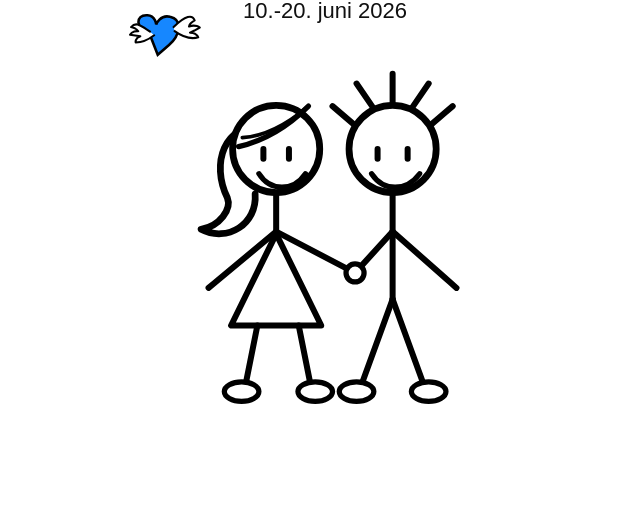
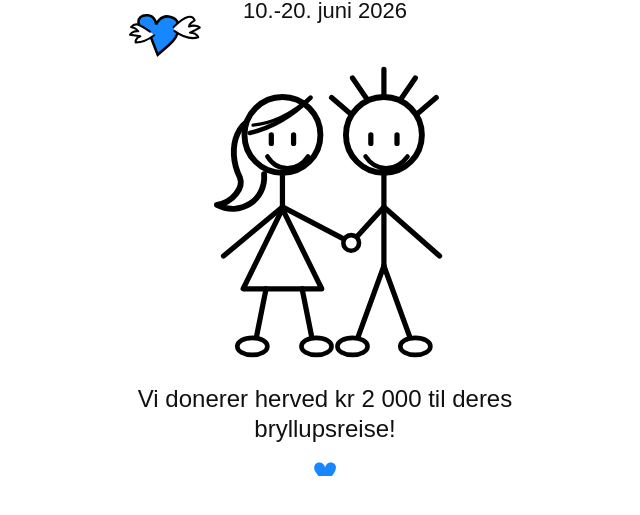
Before and after one commit to henrikbohlerholst/henrikbohlerholst.github.io, a plain HTML site: page index.html in a window 1280 px wide. Shown: the part 227-742 px from the top of the page, without its empty margins (315-955 px from the left). Drawn offline with Linux system fonts and the light colour scheme.

Commit message:
Modify image wrap height and add donation text
Adjusted height of image wrap and added donation text and bottom heart elements.

```diff
--- a/index.html
+++ b/index.html
@@ -50,7 +50,7 @@
 
     .image-wrap {
       position: relative;
-      height: 70%;
+      height: 61%;
       margin-top: 16px;
     }
 
@@ -65,6 +65,21 @@
     .couple {
       width: 100%;
       height: 100%;
+    }
+
+    .donation-text {
+      margin-top: 4px;
+      font-size: clamp(17px, 4.4vw, 24px);
+      line-height: 1.25;
+      color: #111;
+      font-weight: 400;
+    }
+
+    .bottom-heart {
+      margin-top: 6px;
+      font-size: clamp(28px, 8vw, 44px);
+      color: #1687ff;
+      line-height: 1;
     }
 
     svg {
@@ -155,6 +170,12 @@
         <ellipse cx="348" cy="468" rx="23" ry="13" fill="white" stroke="#000" stroke-width="7" />
       </svg>
     </div>
+
+    <div class="donation-text">
+      Vi donerer herved kr 2&nbsp;000 til deres bryllupsreise!
+    </div>
+
+    <div class="bottom-heart">♥</div>
   </main>
 </body>
 </html>
```
